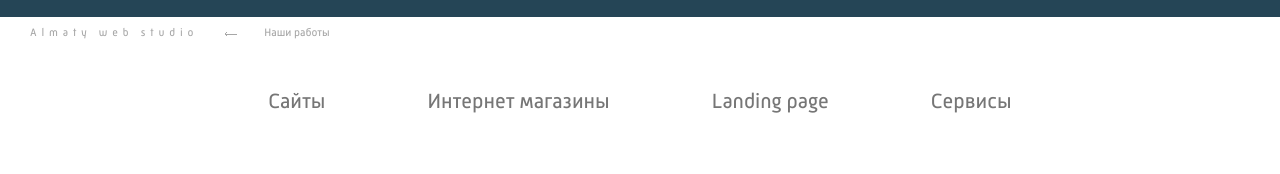
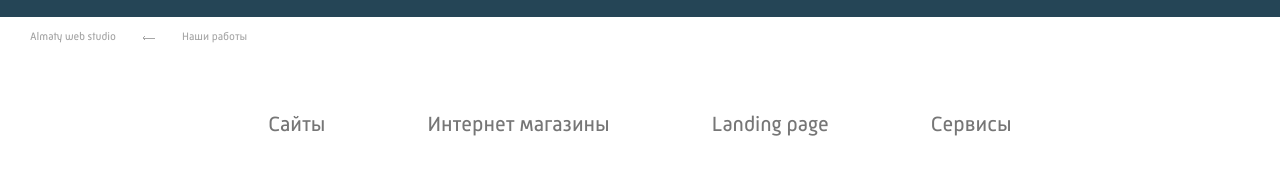
Before and after one commit to IDVAN3/test_work, a plain HTML site: page index.html in a window 1280 px wide. Shown: the part 62-236 px from the top of the page. Drawn offline with Linux system fonts and the light colour scheme.

Commit message:
Add files via upload

```diff
--- a/#source/scss/style.scss
+++ b/#source/scss/style.scss
@@ -16,7 +16,6 @@ $font-family: "Russia";
 $font-style: normal;
 $font-weight: 400;
 $font-size: 17px;
-$line-height: 0px;
 // </шрифт по умолчанию>----------------------------------------------------
 
 // </ШРИФТЫ>----------------------------------------------------------------
@@ -84,7 +83,6 @@ body {
     font-style: $font-style;
     font-weight: $font-weight;
     font-size: $font-size;
-    line-height: $line-height;
     -ms-text-size-adjust: 100%;
     -moz-text-size-adjust: 100%;
     -webkit-text-size-adjust: 100%;
@@ -215,26 +213,43 @@ h6 {
 // <ОСНОВНОЙ БЛОК>-----------------------------------------------------------
 
 .bread-crumbs{
+    margin-top: 15px;
+
+    ul {
         display: flex;
         align-items: center;
+        color: #a7a7a7;
         font-size: 11px;
-    color: #a7a7a7;
+        flex-wrap: wrap;
 
-    padding-top: 15px;
+        li {
+            display: flex;
+            align-items: center;
+            padding-right: 27px;
+            position: relative;
+            margin-bottom: 5px;
+
+            &:last-child {
+                padding-right: 0;
+
             }
-.bread-crumbs a{
-    font-size: 11px;
-    color: #a7a7a7;
+        }
+
+
+        a {
+            color: #a3a3a3;
             transition: 0.4s;
 
-    letter-spacing: 4.84px;
-}
-.bread-crumbs a:hover{
+            &:hover {
                 color: #c0cc00;
             }
-.bread-crumbs img{
-    margin: 0 27px;
         }
+    }
+}
+
+// img.crumbs{
+//     padding-left: 27px;
+// }
 
 .section-main{
     display: flex;
@@ -246,7 +261,7 @@ h6 {
 
     padding-top: 67px;
 }
-.main-menu a{
+.main-menu li>a{
     font-size: 21px;
     color: #767676;
     transition: 0.4s;
--- a/index.html
+++ b/index.html
@@ -57,9 +57,17 @@
             <div class="container">
                 <div class="section-main">
                     <div class="bread-crumbs">
-                        <a href="#">Almaty web studio</a>
-                        <img src="img/icons/left-arrow.png" alt="">
-                        <span>Наши работы</span>
+                        <ul>
+                            <li>
+                                <a href="#">Almaty web studio</a>
+                            </li>
+                            <li>
+                                <img src="img/icons/left-arrow.png" class="crumbs" alt="">
+                            </li>
+                            <li>
+                                <span>Наши работы</span>
+                            </li>
+                        </ul>
                     </div>
                     <div class="main-menu">
                         <ul>
```
Also changed, not shown: css/style.css. Lines whose indentation alone changed are shown as unchanged.
